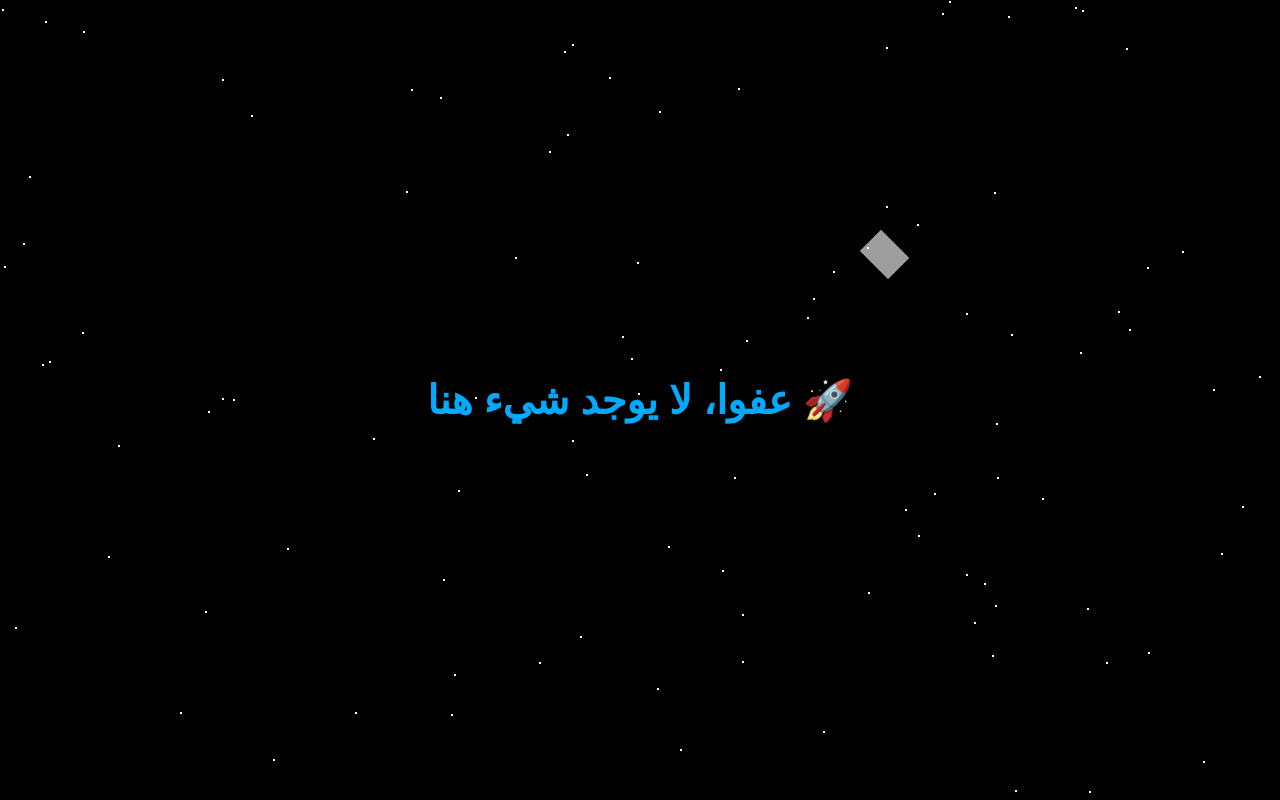
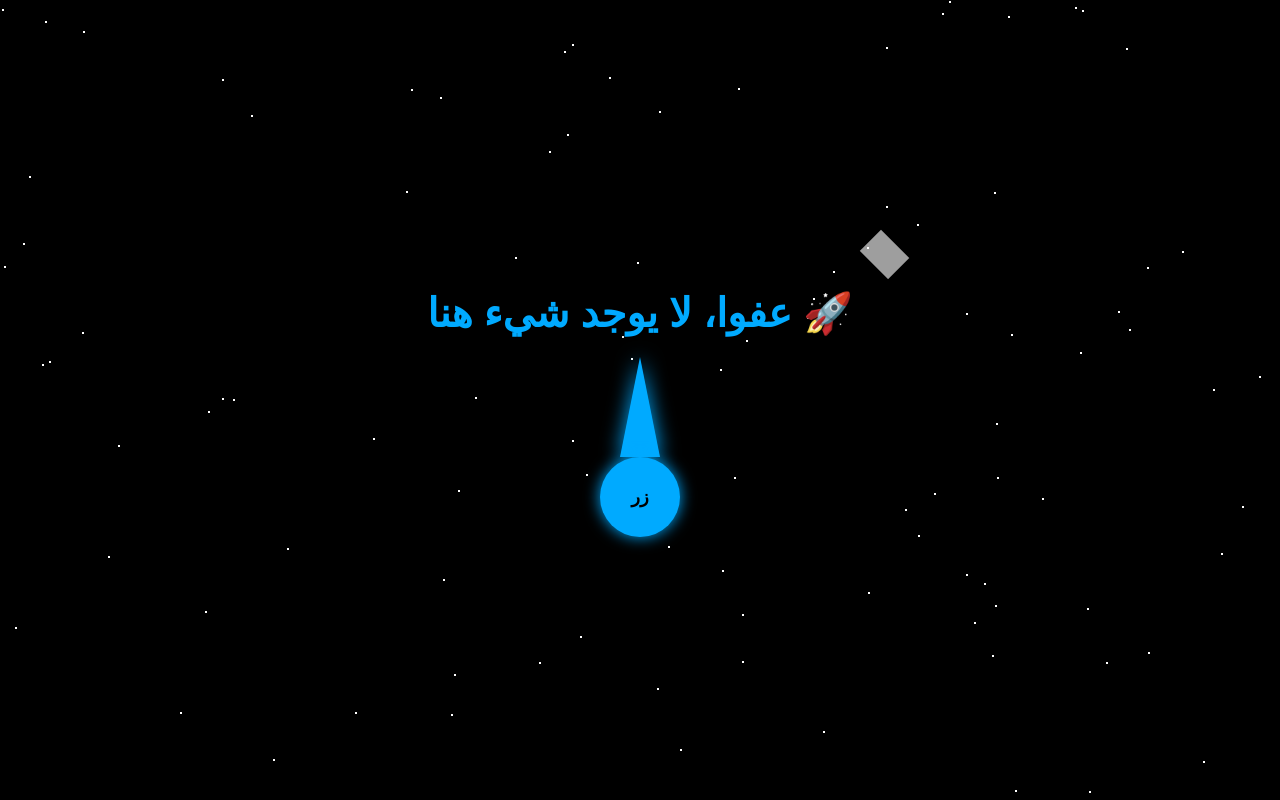
Before and after one commit to kokyplay302-bot/kokyplay302-bot.github.io, a plain HTML site: page index.html in a window 1280 px wide. Drawn offline with Linux system fonts and the light colour scheme; grey boxes are pictures that could not be loaded; a web font is replaced by a local one.

Commit message:
Update index.html

```diff
--- a/index.html
+++ b/index.html
@@ -17,6 +17,7 @@
       display: flex;
       justify-content: center;
       align-items: center;
+      flex-direction: column; /* لترتيب النص والزر رأسياً */
     }
 
     h1 {
@@ -24,6 +25,7 @@
       z-index: 2;
       font-size: 40px;
       text-shadow: 2px 2px 6px rgba(0,0,0,0.8);
+      margin-bottom: 60px; /* مساحة كافية للزر */
     }
 
     .stars {
@@ -70,6 +72,59 @@
         transform: rotate(45deg);
       }
     }
+
+    /* ✅ زر الدائرة مع المثلث */
+    .button-container {
+      position: relative;
+      width: 80px;  /* عرض الدائرة */
+      height: 140px; /* مساحة كافية للمثلث */
+      cursor: pointer;
+      z-index: 2;
+    }
+
+    /* مثلث متساوي الساقين */
+    .triangle {
+      position: absolute;
+      bottom: 80px; /* أعلى الدائرة مباشرة */
+      left: 50%;
+      transform: translateX(-50%);
+      width: 0;
+      height: 0;
+      border-left: 20px solid transparent;   /* نصف قاعدة صغيرة */
+      border-right: 20px solid transparent;  /* نصف قاعدة صغيرة */
+      border-bottom: 100px solid #00aaff;    /* ضلعان طويلان */
+      filter: drop-shadow(0 0 10px #00aaff);
+    }
+
+    /* الدائرة نفسها هي الزر */
+    .circle-btn {
+      width: 80px;
+      height: 80px;
+      background: #00aaff;
+      border-radius: 50%;
+      position: absolute;
+      bottom: 0;
+      left: 0;
+      display: flex;
+      justify-content: center;
+      align-items: center;
+      color: black;
+      font-weight: bold;
+      box-shadow: 0 0 15px #00aaff;
+      border: none;
+      font-size: 18px;
+      transition: 0.3s;
+    }
+
+    .circle-btn:hover {
+      background: #00ddff;
+      box-shadow: 0 0 25px #00ddff;
+      transform: scale(1.05);
+    }
+
+    .circle-btn:active {
+      transform: scale(0.95);
+    }
   </style>
 </head>
 <body>
@@ -85,7 +140,15 @@
       }
     </script>
   </div>
+
   <div class="rocket"></div>
   <h1>عفوا، لا يوجد شيء هنا 🚀</h1>
+
+  <!-- ✅ الزر الجديد -->
+  <div class="button-container">
+    <div class="triangle"></div>
+    <button class="circle-btn" onclick="alert('تم الضغط على الزر!')">زر</button>
+  </div>
+
 </body>
 </html>
```
